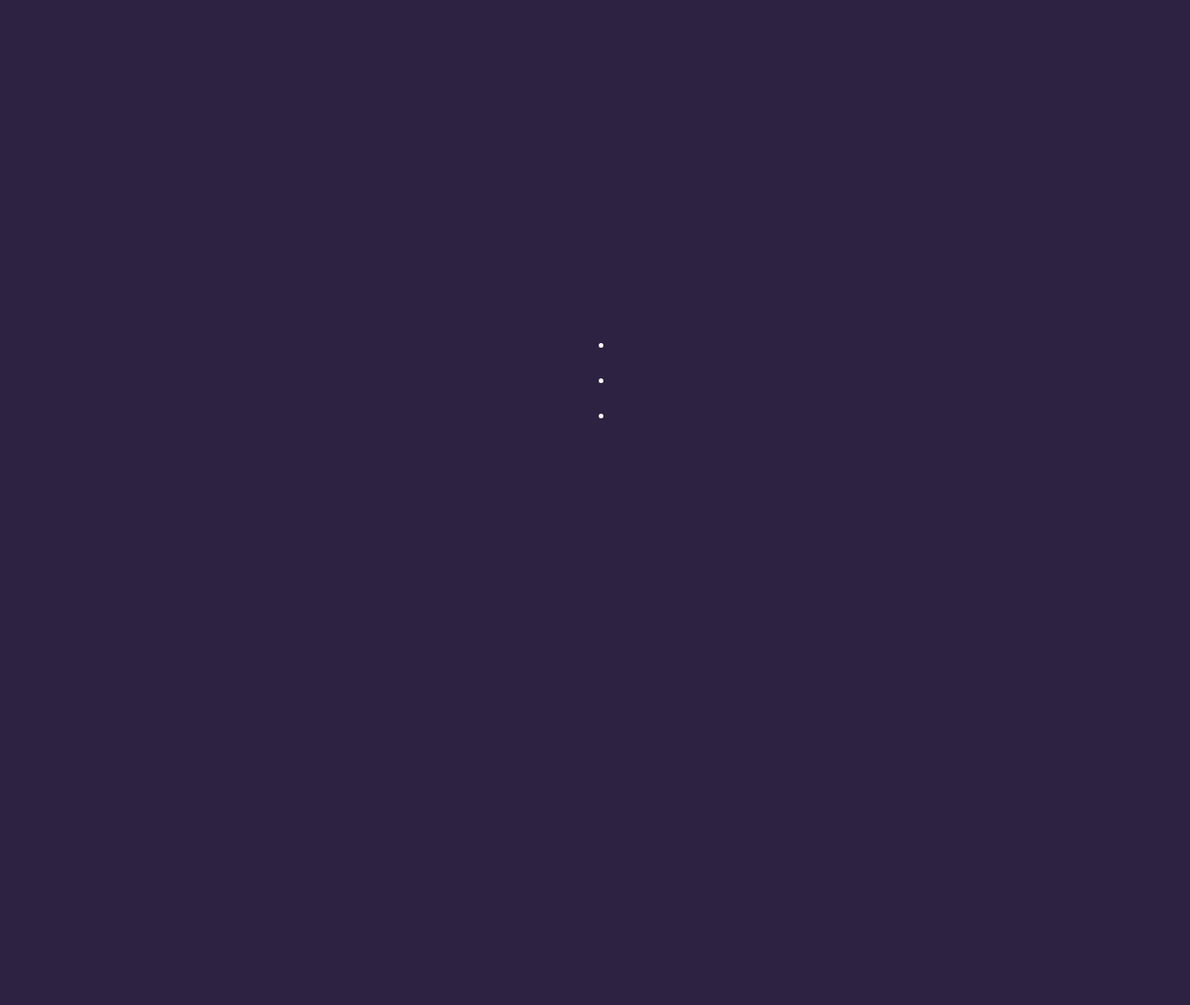
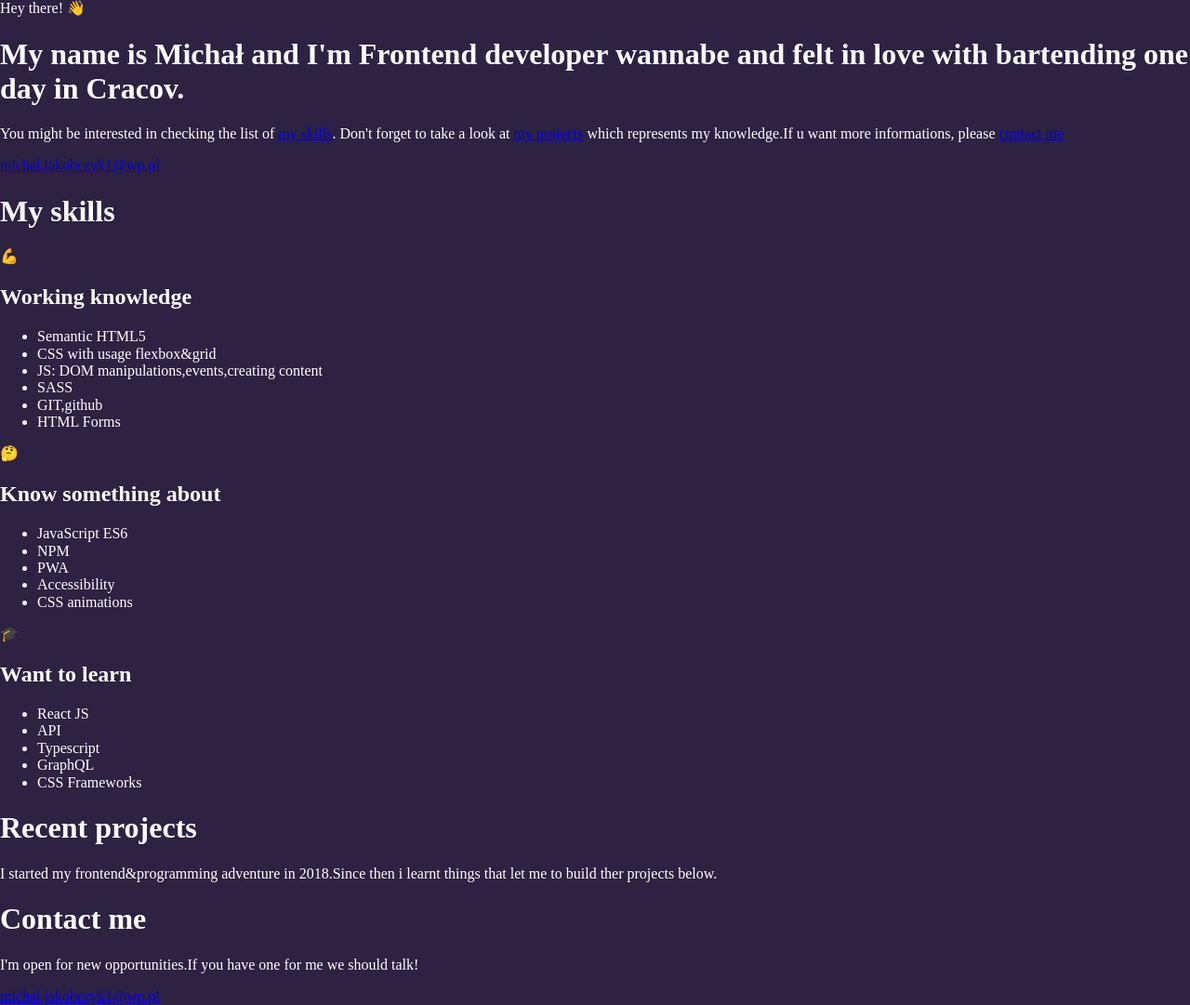
Before and after one commit to MichalJakobczyk1/cv, a website built with webpack: page src/pages/index.html in a window 1280 px wide. Shown: the whole page at 93% size. Before the commit the page ends 800 px from the top, so only its background shows below. Built offline with nearby package versions, Linux system fonts and the light colour scheme.

Commit message:
html content&fonts

```diff
--- a/src/pages/index.html
+++ b/src/pages/index.html
@@ -24,43 +24,79 @@
     <main>
       <section class="about">
         <div class="about__image-container">
-          <img class="about__image" />
-          <span class="about__hello"></span>
+          <div class="about__image"></div>
+          <span class="about__hello">Hey there! 👋</span>
         </div>
-        <h1 class="about__heading"></h1>
-        <p class="about__paragraph"></p>
-        <a class="about__mail"></a>
+        <h1 class="about__heading">
+          My name is Michał and I'm <span>Frontend developer</span> wannabe and
+          felt in love with bartending one day in Cracov.
+        </h1>
+        <p class="about__paragraph">
+          You might be interested in checking the list of
+          <a href="#skills">my skills</a>. Don't forget to take a look at
+          <a href="#projects">my projects</a> which represents my knowledge.If u
+          want more informations, please <a href="#contact">contact me</a>
+        </p>
+        <a href="mailto:michal.jakobczyk1@wp.pl" class="about__mail"
+          >michal.jakobczyk1@wp.pl</a
+        >
       </section>
-      <section class="skills">
-        <h1 class="skills__heading"></h1>
-        <h2 class="skills__description"></h2>
-        <ul class="skills__list">
-          <li class="skills__list-item"></li>
+      <section class="skills" id="skills">
+        <h1 class="skills__heading">My skills</h1>
+        <p class="skills_emoji">💪</p>
+        <h2 class="skills__description">Working knowledge</h2>
+        <ul class="skills__list skills__list--working-knowledge">
+          <li class="skills__list-item">Semantic HTML5</li>
+          <li class="skills__list-item">CSS with usage flexbox&grid</li>
+          <li class="skills__list-item">
+            JS: DOM manipulations,events,creating content
+          </li>
+          <li class="skills__list-item">SASS</li>
+          <li class="skills__list-item">GIT,github</li>
+          <li class="skills__list-item">HTML Forms</li>
         </ul>
-        <h2 class="skills__description"></h2>
-        <ul class="skills__list">
-          <li class="skills__list-item"></li>
+        <p class="skills_emoji">🤔</p>
+        <h2 class="skills__description">Know something about</h2>
+        <ul class="skills__list skills__list--know-something-about">
+          <li class="skills__list-item">JavaScript ES6</li>
+          <li class="skills__list-item">NPM</li>
+          <li class="skills__list-item">PWA</li>
+          <li class="skills__list-item">Accessibility</li>
+          <li class="skills__list-item">CSS animations</li>
         </ul>
-        <h2 class="skills__description"></h2>
-        <ul class="skills__list">
-          <li class="skills__list-item"></li>
+        <p class="skills_emoji">🎓</p>
+        <h2 class="skills__description">Want to learn</h2>
+
+        <ul class="skills__list skills__list--want-to-learn">
+          <li class="skills__list-item">React JS</li>
+          <li class="skills__list-item">API</li>
+          <li class="skills__list-item">Typescript</li>
+          <li class="skills__list-item">GraphQL</li>
+          <li class="skills__list-item">CSS Frameworks</li>
         </ul>
       </section>
-      <section class="projects">
-        <h1 class="projects__heading"></h1>
-        <p class="projects__paragraph"></p>
+      <section class="projects" id="projects">
+        <h1 class="projects__heading">Recent projects</h1>
+        <p class="projects__paragraph">
+          I started my frontend&programming adventure in 2018.Since then i
+          learnt things that let me to build ther projects below.
+        </p>
         <div class="projects__tile"></div>
         <div class="projects__tile"></div>
         <div class="projects__tile"></div>
         <div class="projects__tile"></div>
       </section>
-      <section class="contact">
-        <h1 class="contact__heading"></h1>
-        <p class="contact__paragraph"></p>
+      <section class="contact" id="contact">
+        <h1 class="contact__heading">Contact me</h1>
+        <p class="contact__paragraph">
+          I'm open for new opportunities.If you have one for me we should talk!
+        </p>
         <div class="contact__social contact__social--github"></div>
         <div class="contact__social contact__social--instagram"></div>
         <div class="contact__social contact__social--facebook"></div>
-        <a class="contact__mail"></a>
+        <a href="mailto:michal.jakobczyk1@wp.pl" class="contact__mail"
+          >michal.jakobczyk1@wp.pl</a
+        >
       </section>
     </main>
   </body>
--- a/src/scss/main.scss
+++ b/src/scss/main.scss
@@ -1,8 +1,8 @@
 @import "~normalize.css";
-
 @import "_variables";
-@import "modules/hello.scss";
-
+@import url("https://fonts.googleapis.com/css2?family=Nunito:wght@300;600;700&family=Roboto+Mono:wght@400;700&display=swap");
+// font-family: 'Nunito', sans-serif;
+// font-family: 'Roboto Mono', monospace;
 body {
   background: $wtf;
   color: #fff;
--- a/src/scss/modules/hello.scss
+++ /dev/null
@@ -1,65 +0,0 @@
-@keyframes circles {
-  0% {
-    transform: translate(-50%, -50%) scale(1);
-  }
-  20% {
-    transform: translate(-50%, -50%) scale(1.5);
-  }
-  30% {
-    transform: translate(-50%, -50%) scale(0.8);
-  }
-  70% {
-    transform: translate(-50%, -50%) scale(1.9);
-  }
-  100% {
-    transform: translate(-50%, -50%) scale(1);
-  }
-}
-
-.hello {
-  position: relative;
-  z-index: 0;
-  &__logo {
-    position: relative;
-    z-index: 2020;
-  }
-  &__circles {
-    position: absolute;
-    top: 50%;
-    left: 50%;
-    will-change: transform;
-    width: 220px;
-    height: 220px;
-    background: rgba(0, 0, 0, 0.1);
-    border-radius: 50%;
-    animation: circles 20s ease-in infinite;
-    &::after {
-      position: absolute;
-      top: 50%;
-      left: 50%;
-      will-change: transform;
-      width: 220px;
-      height: 220px;
-      background: rgba(0, 0, 0, 0.1);
-      border-radius: 50%;
-      content: "";
-      display: block;
-      z-index: 1;
-      animation: circles 17s ease-out infinite;
-    }
-    &::before {
-      position: absolute;
-      top: 50%;
-      left: 50%;
-      will-change: transform;
-      width: 220px;
-      height: 220px;
-      background: rgba(0, 0, 0, 0.1);
-      border-radius: 50%;
-      content: "";
-      display: block;
-      z-index: 1;
-      animation: circles 20s ease-in infinite;
-    }
-  }
-}
```
Also changed, not shown: src/assets/img/hero.jpg.jpg (added), src/assets/img/logo.svg (deleted), src/assets/img/small-tick-transparent.svg (added), src/assets/img/small-tick.svg (added).
